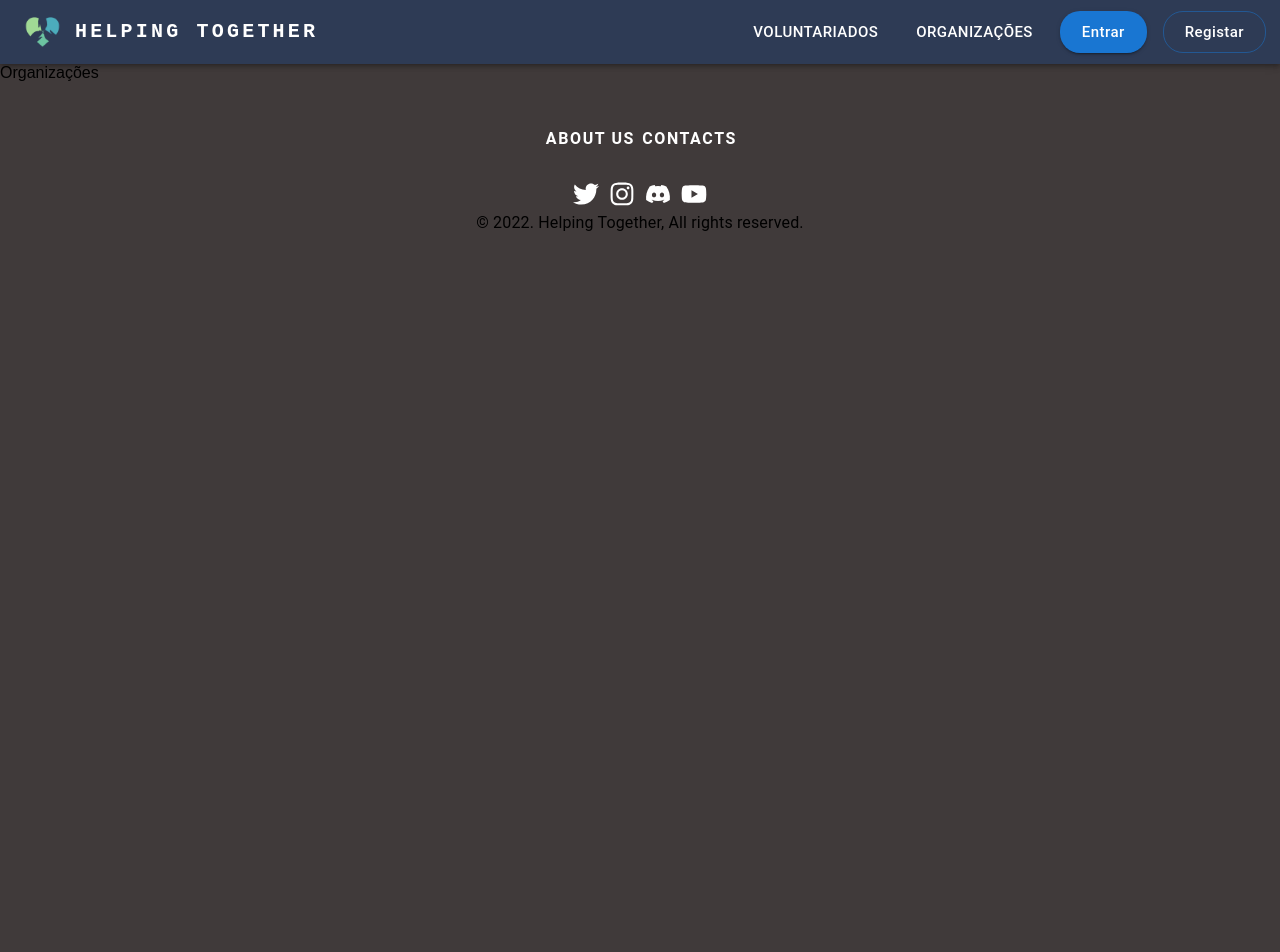
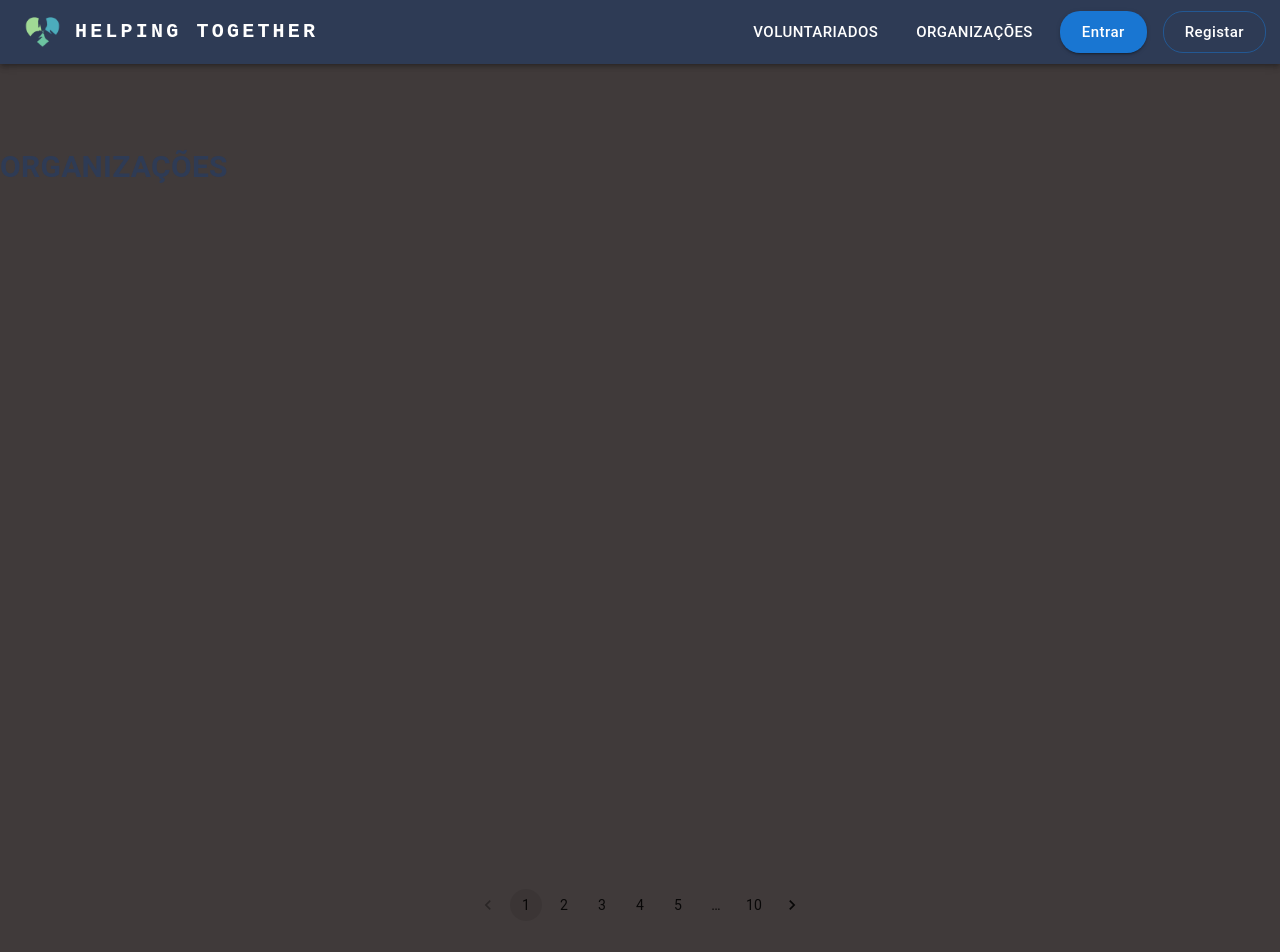
Before and after one commit to AfonsoBatista7/HelpingTogether, a React (Create React App) app: page /Organizacoes in a window 1280 px wide. Shown: the top 952 px of the page. Before the commit the page ends 800 px from the top, so only its background shows below. Built offline with nearby package versions, Linux system fonts and the light colour scheme.

Commit message:
estrutura voluntario e organizacao

```diff
--- a/src/pages/Organizacoes.js
+++ b/src/pages/Organizacoes.js
@@ -1,5 +1,43 @@
-function Organizacoes(){
-    return <div>Organizações</div>
+import style from "../components/SectionsProfile/Profiles.module.css"
+import { Pagination, Grid, Typography, Container } from "@mui/material";
+
+function Organizacoes() {
+    return (
+        <div className={style.backgroundwhite}>
+            <div>
+                <div className={style.margins}>
+                    <Container style={{
+                        height: 80
+                    }}></Container>
+                    <Typography
+                        style={{
+                            fontWeight: 700,
+                            fontSize: 30,
+                            color: '#2E3B55',
+                            textTransform: "uppercase",
+                            textAlign: 'left'
+                        }}
+                    >Organizações</Typography>
+
+                    <Container style={{
+                        height: 700
+                    }}></Container>
+                    <Grid
+                        container
+                        direction="row"
+                        alignItems="center"
+                        justifyContent="center"
+                    >
+                        <Pagination count={10} />
+                    </Grid>
+                    <Container style={{
+                        height: 50
+                    }}></Container>
+
+                </div >
+            </div>
+        </div>
+    );
 }
 
 export default Organizacoes;
```
